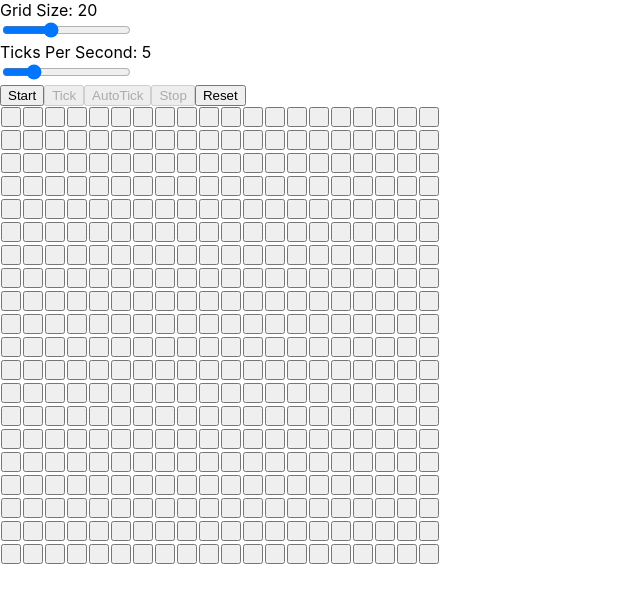
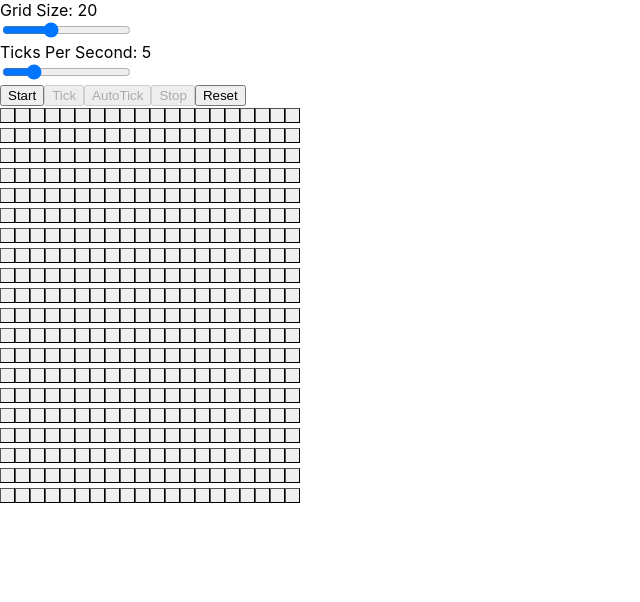
Before and after one commit to James-Quigley/life, a React (Create React App) app: page / in a window 1280 px wide. Shown: the top 602 px of the page, without its empty margins (0-640 px from the left). Built offline with nearby package versions, Linux system fonts and the light colour scheme.

Commit message:
Need some work on styles

```diff
--- a/src/App.css
+++ b/src/App.css
@@ -32,6 +32,28 @@
   }
 }
 
+table,
+caption,
+tbody,
+tfoot,
+thead,
+tr,
+th,
+td {
+  margin: 0;
+  padding: 0;
+  border: 0;
+  font-size: 100%;
+  font: inherit;
+  vertical-align: baseline;
+}
+
 table {
   border-collapse: collapse;
+  border-spacing: 0;
 }
+
+tr,
+td {
+  height: 0;
+}
--- a/src/App.tsx
+++ b/src/App.tsx
@@ -2,8 +2,6 @@ import React, { useState } from 'react';
 import logo from './logo.svg';
 import './App.css';
 import AutoTick from './AutoTick';
-
-
 
 
 interface State {
@@ -29,9 +27,11 @@ function App() {
 
   const sharedStyle = {
     margin: 0,
-    // padding: 0,
-    width: '20px',
-    height: '20px'
+    padding: 0,
+    width: '15px',
+    height: '15px',
+    borderStyle: 'outset',
+    borderWidth: '1px'
   }
 
   const aliveStyle = {
@@ -43,10 +43,6 @@ function App() {
     ...sharedStyle
   }
 
-  const autoTick = function () {
-
-  }
-
   const tick = function () {
     const newState = state;
     state.grid.tick();
@@ -55,9 +51,9 @@ function App() {
   }
 
   const gridStr = state.grid.cells.map(arr =>
-    <tr key={arr[0].x}>
+    <tr key={arr[0].x} style={{ padding: 0, margin: 0, height: '1px' }}>
       {arr.map(cell =>
-        <td key={cell.x + "" + cell.y}>
+        <td key={cell.x + "" + cell.y} style={{ padding: 0, margin: 0, height: '0px' }}>
           <button style={cell.alive ? aliveStyle : deadStyle} disabled={state.started} onClick={() => {
             const newState = state;
             newState.grid.cells[cell.x][cell.y].alive = !newState.grid.cells[cell.x][cell.y].alive;
--- a/src/AutoTick.tsx
+++ b/src/AutoTick.tsx
@@ -22,7 +22,7 @@ class AutoTick extends React.Component<{
     }
 
     render() {
-        return (<div>AUTOTICKING</div>);
+        return (<div></div>);
     }
 }
 
```
